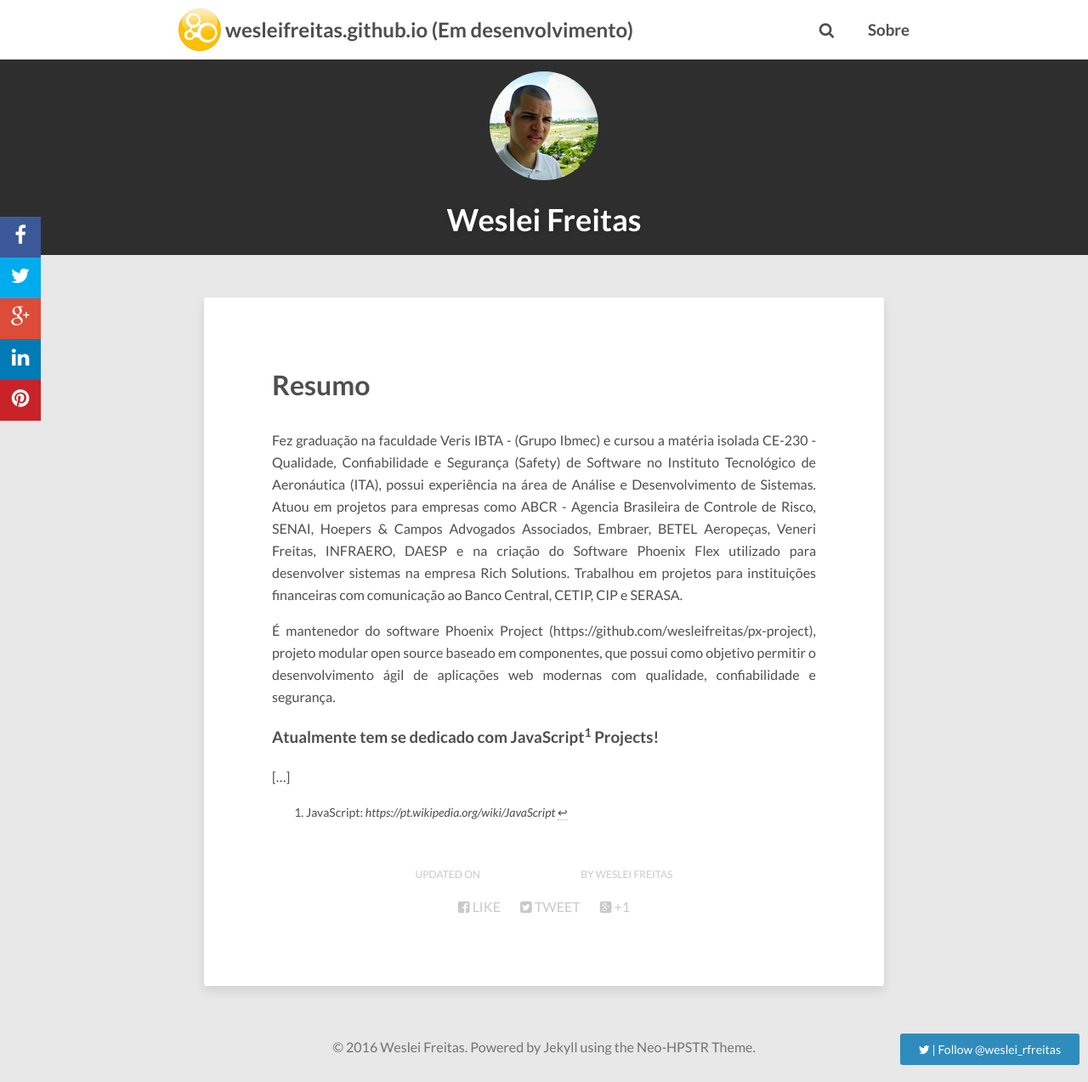
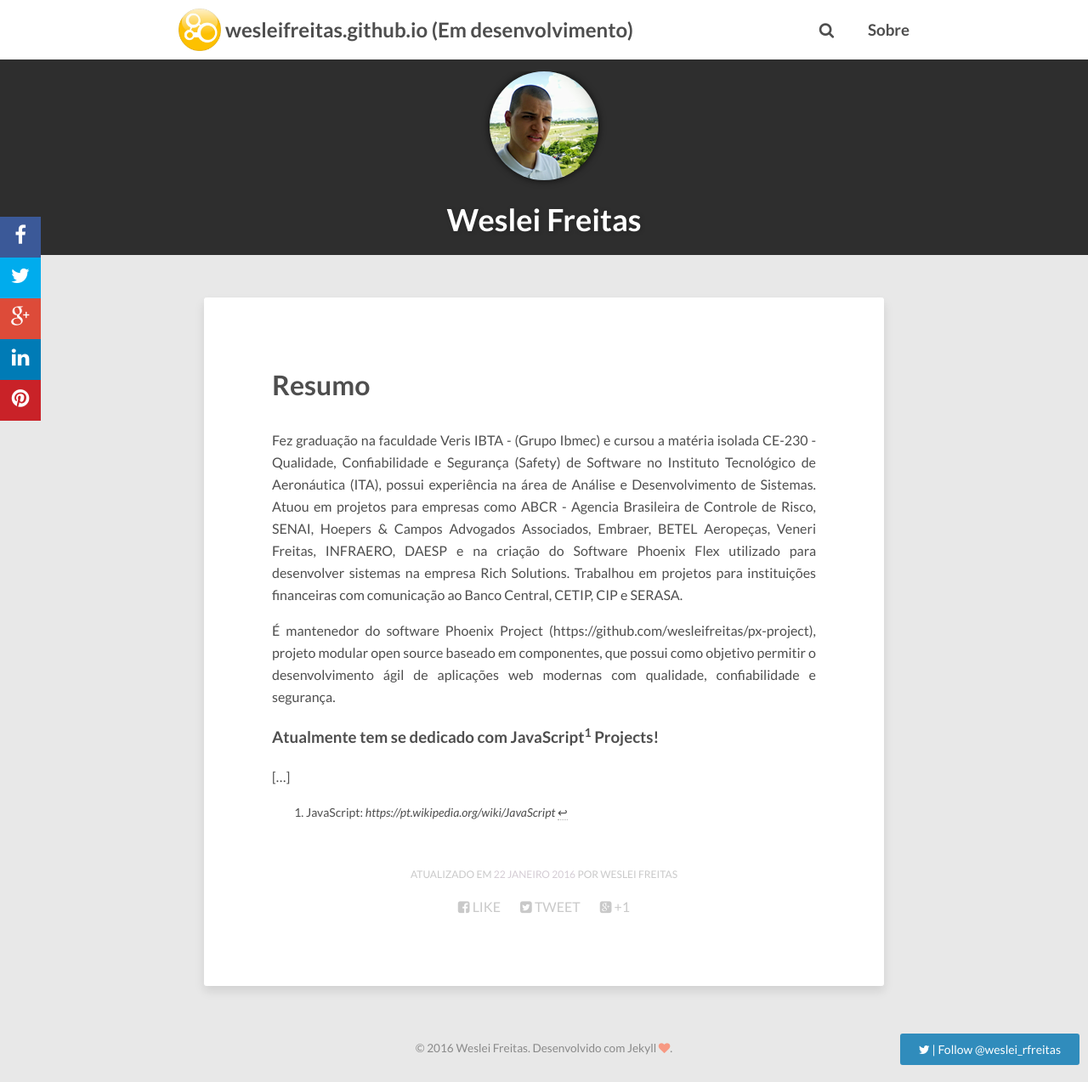
Before and after one commit to wesleifreitas/wesleifreitas.github.io, a Jekyll site: the page built from index.md, in a window 1280 px wide and 1273 px high. Shown: the whole window at 85% size. Built offline with Jekyll 4.4.1, drawn with Linux system fonts in a browser that asks for light colours; nearby versions of some CDN libraries; comment, search, counter and statistics services are not loaded.

Commit message:
feat(wesleifreitas.github.io): atualizar site
modified:   _includes/footer.html
modified:   _includes/header.html
modified:   _layouts/me.html
modified:   _sass/_page.scss
modified:   favicon.ico
modified:   favicon.png
modified:   index.md

```diff
--- a/_includes/footer.html
+++ b/_includes/footer.html
@@ -1 +1,5 @@
-<span>&copy; {{ site.time | date: '%Y' }} {{ site.owner.name }}. Powered by <a href="http://jekyllrb.com" rel="nofollow">Jekyll</a> using the <a href="http://github.com/aron-bordin/neo-hpstr-jekyll-theme" rel="nofollow">Neo-HPSTR Theme</a>.</span>
+<div class="footer">
+	<small class="copyright">
+    	<span>&copy; {{ site.time | date: '%Y' }} <a href="http://github.com/wesleifreitas" rel="nofollow" target="_blank">{{ site.owner.name }}</a>. Desenvolvido com <a href="http://jekyllrb.com" rel="nofollow" target="_blank">Jekyll <i class="fa fa-heart"></i></a>.</span>
+    </small>
+</div>
--- a/_includes/header.html
+++ b/_includes/header.html
@@ -48,7 +48,7 @@
       {% if page.layout != 'me' %}
       <h1>{{ page.title }}</h1>
       {% else %}
-      <img class="img-profile" src="{{site.url}}/{{ site.profile_picture }}" alt="Me.">
+      <img class="author-img" src="{{site.url}}/{{ site.profile_picture }}" alt="Me.">
       <h1>Weslei Freitas</h1>
       {% endif %}
       {% if page.date %}
--- a/_layouts/me.html
+++ b/_layouts/me.html
@@ -17,7 +17,26 @@
     <div class="entry-content">
       {{ content }}
       <footer class="entry-meta">
-        {% if page.modified %}<span>Updated on <span class="entry-date date published updated"><time datetime="{{ page.modified }}">{{ page.modified | date: "%B %d, %Y" }}</time></span></span>
+        {% if page.modified %}<span>Atualizado em <span class="entry-date date published updated"><time datetime="{{ page.modified }}">
+          <!-- {{ page.modified | date: "%B %d, %Y" }} -->
+          {% assign m = page.modified | date: "%-m" %}
+          {{ page.modified | date: "%-d" }}
+          {% case m %}
+            {% when '1' %}Janeiro
+            {% when '2' %}Fevereiro
+            {% when '3' %}Março
+            {% when '4' %}Abril
+            {% when '5' %}Maio
+            {% when '6' %}Junnho
+            {% when '7' %}Julho
+            {% when '8' %}Agosto
+            {% when '9' %}Setembro
+            {% when '10' %}Outubro
+            {% when '11' %}Novembro
+            {% when '12' %}Dezembro
+          {% endcase %}
+          {{ page.modified | date: "%Y" }}
+        </time></span></span>
         <span class="author vcard"><span class="fn">{{ site.owner.name }}</span></span>{% endif %}
         {% if page.share != false %}{% include social-share.html %}{% endif %}
       </footer>
--- a/_sass/_page.scss
+++ b/_sass/_page.scss
@@ -28,7 +28,8 @@
 }
 
 .entry-date {
-	color: $white;
+	/*color: $white;*/
+	color: #D4CCD4;
 }
 ///sections
 
@@ -60,7 +61,10 @@
 		color: lighten($base-color,20);
 	}
 }
-
+.content-justify {
+    text-align: justify;
+    text-justify: inter-word;
+}
 
 // Feature Image Caption
 .image-credit {
@@ -99,7 +103,7 @@
 	}
 	.vcard {
 		&:before {
-			content: " by ";
+			content: " por ";
 		}
 	}
 	.tag {
@@ -259,8 +263,8 @@
 	}
 }
 .author-img {
-	width: 150px;
-	height: 150px;
+	/*width: 150px;
+	height: 150px;*/
 	border-radius: 50%;
 	-webkit-border-radius: 50%;
 	-moz-border-radius: 50%;
@@ -398,6 +402,17 @@
 	a {
 		color: lighten($text-color,20);
 	}
+}
+.footer .copyright {
+    -webkit-opacity: 0.8;
+    -moz-opacity: 0.8;
+    opacity: 0.8;
+}
+.footer .fa-heart {
+    color: #fb866a;
+}
+small, .small{
+	font-size: 85%;
 }
 
 // Social Share
@@ -651,10 +666,3 @@
 		}
 	}
 }
-.img-profile {
-    border-radius: 50%;
-}
-.justify {
-    text-align: justify;
-    text-justify: inter-word;
-}
--- a/index.md
+++ b/index.md
@@ -6,12 +6,12 @@
   credit: dargadgetz
   creditlink: http://www.dargadgetz.com/ios-7-abstract-wallpaper-pack-for-iphone-5-and-ipod-touch-retina/
 comments: false
-modified: 2014-12-24
+modified: 2016-01-22
 ---
 # Resumo
 
-<p class="justify">Fez graduação na faculdade Veris IBTA - (Grupo Ibmec) e cursou a matéria isolada CE-230 - Qualidade, Confiabilidade e Segurança (Safety) de Software no Instituto Tecnológico de Aeronáutica (ITA), possui experiência na área de Análise e Desenvolvimento de Sistemas. Atuou em projetos para empresas como ABCR - Agencia Brasileira de Controle de Risco, SENAI, Hoepers & Campos Advogados Associados, Embraer, BETEL Aeropeças, Veneri Freitas, INFRAERO, DAESP e na criação do Software Phoenix Flex utilizado para desenvolver sistemas na empresa Rich Solutions. Trabalhou em projetos para instituições financeiras com comunicação ao Banco Central, CETIP, CIP e SERASA.</p>
-<p class="justify">É mantenedor do software Phoenix Project (https://github.com/wesleifreitas/px-project), projeto modular open source baseado em componentes, que possui como objetivo permitir o desenvolvimento ágil de aplicações web modernas com qualidade, confiabilidade e segurança.</p>
+<p class="content-justify">Fez graduação na faculdade Veris IBTA - (Grupo Ibmec) e cursou a matéria isolada CE-230 - Qualidade, Confiabilidade e Segurança (Safety) de Software no Instituto Tecnológico de Aeronáutica (ITA), possui experiência na área de Análise e Desenvolvimento de Sistemas. Atuou em projetos para empresas como ABCR - Agencia Brasileira de Controle de Risco, SENAI, Hoepers & Campos Advogados Associados, Embraer, BETEL Aeropeças, Veneri Freitas, INFRAERO, DAESP e na criação do Software Phoenix Flex utilizado para desenvolver sistemas na empresa Rich Solutions. Trabalhou em projetos para instituições financeiras com comunicação ao Banco Central, CETIP, CIP e SERASA.</p>
+<p class="content-justify">É mantenedor do software Phoenix Project (https://github.com/wesleifreitas/px-project), projeto modular open source baseado em componentes, que possui como objetivo permitir o desenvolvimento ágil de aplicações web modernas com qualidade, confiabilidade e segurança.</p>
 
 ### Atualmente tem se dedicado com JavaScript[^1] Projects!
 
```
Also changed, not shown: favicon.ico, favicon.png.
